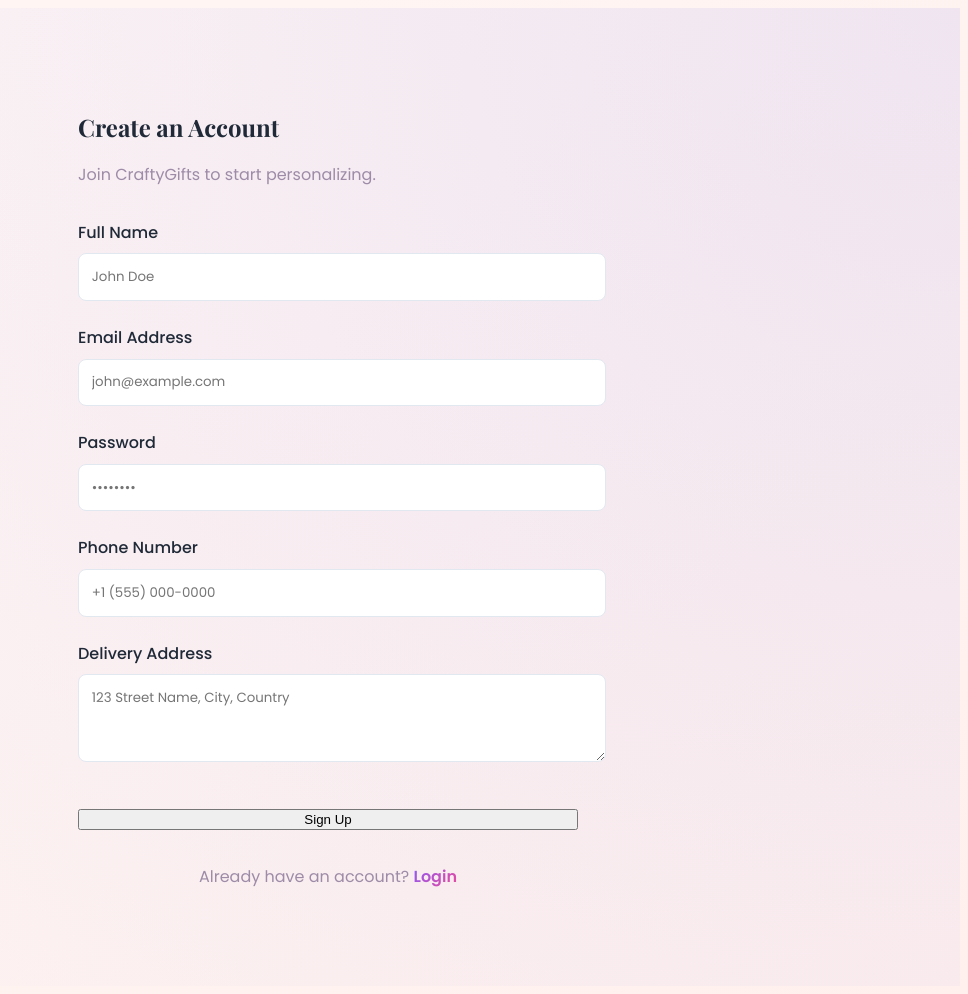
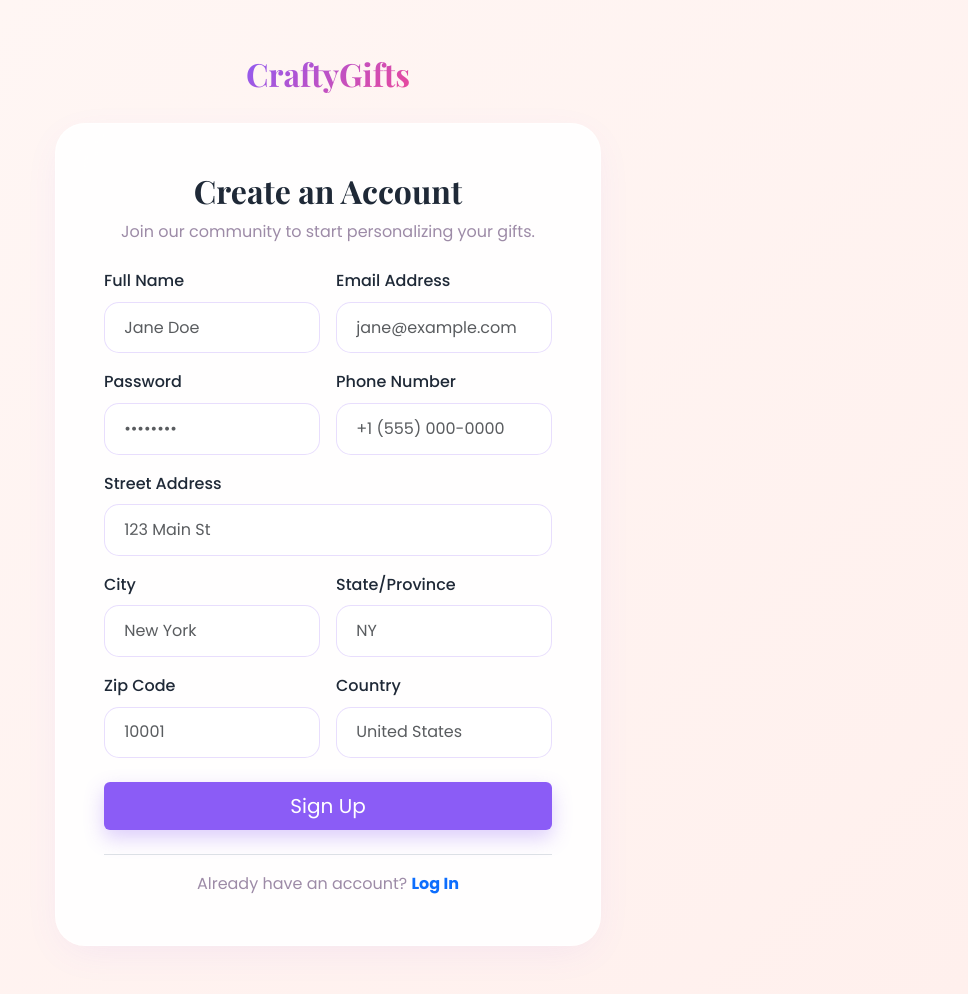
Before and after one commit to nsaranya28/Craft, a PHP site: page /auth/register.php in a window 1280 px wide. Shown: the whole page, without its empty margins (312-1280 px from the left). Run offline with PHP 8.4, Linux system fonts and the light colour scheme; some web fonts are replaced.

Commit message:
ui changes

```diff
--- a/auth/register.php
+++ b/auth/register.php
@@ -11,11 +11,15 @@ if ($_SERVER['REQUEST_METHOD'] == 'POST') {
     $password = password_hash($_POST['password'], PASSWORD_BCRYPT);
     $phone = $_POST['phone'];
     $address = $_POST['address'];
+    $city = $_POST['city'];
+    $state = $_POST['state'];
+    $zip_code = $_POST['zip_code'];
+    $country = $_POST['country'];
 
     try {
-        $stmt = $pdo->prepare("INSERT INTO users (name, email, password, phone, address) VALUES (?, ?, ?, ?, ?)");
-        $stmt->execute([$name, $email, $password, $phone, $address]);
-        $success = "Registration successful! <a href='login.php'>Login here</a>";
+        $stmt = $pdo->prepare("INSERT INTO users (name, email, password, phone, address, city, state, zip_code, country) VALUES (?, ?, ?, ?, ?, ?, ?, ?, ?)");
+        $stmt->execute([$name, $email, $password, $phone, $address, $city, $state, $zip_code, $country]);
+        $success = "Registration successful! You can now <a href='login.php' class='alert-link'>Login here</a>.";
     } catch (PDOException $e) {
         $error = "Error: Email already exists or connection failed.";
     }
@@ -26,82 +30,115 @@ if ($_SERVER['REQUEST_METHOD'] == 'POST') {
 <head>
     <meta charset="UTF-8">
     <meta name="viewport" content="width=device-width, initial-scale=1.0">
-    <title>Register | CraftyGifts</title>
+    <title>Create Account | CraftyGifts</title>
+    <!-- Bootstrap 5 CSS -->
+    <link href="https://cdn.jsdelivr.net/npm/bootstrap@5.3.2/dist/css/bootstrap.min.css" rel="stylesheet">
+    <link rel="stylesheet" href="https://cdnjs.cloudflare.com/ajax/libs/font-awesome/6.4.0/css/all.min.css">
     <link rel="stylesheet" href="../assets/css/style.css">
     <style>
-        .auth-container {
+        .auth-bg {
+            background: linear-gradient(135deg, var(--background) 0%, #FFF0ED 100%);
             min-height: 100vh;
             display: flex;
             align-items: center;
-            justify-content: center;
-            padding: 2rem;
-            background: radial-gradient(circle at top right, rgba(99, 102, 241, 0.1), transparent);
         }
         .auth-card {
-            width: 100%;
-            max-width: 500px;
+            background: rgba(255, 255, 255, 0.9);
+            backdrop-filter: blur(20px);
+            border: 1px solid rgba(255, 255, 255, 0.5);
+            border-radius: 30px;
+            box-shadow: var(--shadow-soft);
             padding: 3rem;
         }
-        .form-group {
-            margin-bottom: 1.5rem;
+        .form-control {
+            border-radius: 15px;
+            padding: 0.8rem 1.2rem;
+            border: 1px solid rgba(139, 92, 246, 0.2);
+            background: rgba(255, 255, 255, 0.8);
         }
-        .form-group label {
-            display: block;
-            margin-bottom: 0.5rem;
+        .form-control:focus {
+            box-shadow: 0 0 0 4px rgba(139, 92, 246, 0.1);
+            border-color: var(--primary);
+            background: #fff;
+        }
+        .form-label {
             font-weight: 500;
+            color: var(--text);
         }
-        .form-group input, .form-group textarea {
-            width: 100%;
-            padding: 0.8rem;
-            border-radius: 0.5rem;
-            border: 1px solid #e2e8f0;
-            font-family: inherit;
-        }
-        .form-group input:focus {
-            outline: none;
-            border-color: var(--primary);
-            box-shadow: 0 0 0 3px rgba(99, 102, 241, 0.1);
-        }
-        .error { color: #ef4444; margin-bottom: 1rem; }
-        .success { color: #10b981; margin-bottom: 1rem; }
     </style>
 </head>
-<body>
-    <div class="auth-container">
-        <div class="card auth-card animate-fade-in">
-            <h2 style="margin-bottom: 0.5rem;">Create an Account</h2>
-            <p style="color: var(--text-light); margin-bottom: 2rem;">Join CraftyGifts to start personalizing.</p>
+<body class="auth-bg">
+    <div class="container py-5">
+        <div class="row justify-content-center">
+            <div class="col-md-8 col-lg-6">
+                <div class="text-center mb-4 fade-up visible">
+                    <a href="../index.php" class="font-serif fs-2 fw-bold text-gradient text-decoration-none">CraftyGifts</a>
+                </div>
+                <div class="auth-card fade-up visible" style="transition-delay: 0.1s;">
+                    <h2 class="font-serif fw-bold text-center mb-2">Create an Account</h2>
+                    <p class="text-secondary text-center mb-4">Join our community to start personalizing your gifts.</p>
 
-            <?php if($error) echo "<p class='error'>$error</p>"; ?>
-            <?php if($success) echo "<p class='success'>$success</p>"; ?>
+                    <?php if($error): ?>
+                        <div class="alert alert-danger rounded-4" role="alert">
+                            <i class="fas fa-exclamation-circle me-2"></i> <?php echo $error; ?>
+                        </div>
+                    <?php endif; ?>
 
-            <form method="POST">
-                <div class="form-group">
-                    <label>Full Name</label>
-                    <input type="text" name="name" required placeholder="John Doe">
+                    <?php if($success): ?>
+                        <div class="alert alert-success rounded-4" role="alert">
+                            <i class="fas fa-check-circle me-2"></i> <?php echo $success; ?>
                         </div>
-                <div class="form-group">
-                    <label>Email Address</label>
-                    <input type="email" name="email" required placeholder="john@example.com">
+                    <?php endif; ?>
+
+                    <form method="POST" action="">
+                        <div class="row g-3">
+                            <div class="col-md-6">
+                                <label class="form-label">Full Name</label>
+                                <input type="text" name="name" class="form-control" required placeholder="Jane Doe">
                             </div>
-                <div class="form-group">
-                    <label>Password</label>
-                    <input type="password" name="password" required placeholder="••••••••">
+                            <div class="col-md-6">
+                                <label class="form-label">Email Address</label>
+                                <input type="email" name="email" class="form-control" required placeholder="jane@example.com">
                             </div>
-                <div class="form-group">
-                    <label>Phone Number</label>
-                    <input type="text" name="phone" placeholder="+1 (555) 000-0000">
+                            <div class="col-md-6">
+                                <label class="form-label">Password</label>
+                                <input type="password" name="password" class="form-control" required placeholder="••••••••">
                             </div>
-                <div class="form-group">
-                    <label>Delivery Address</label>
-                    <textarea name="address" rows="3" placeholder="123 Street Name, City, Country"></textarea>
+                            <div class="col-md-6">
+                                <label class="form-label">Phone Number</label>
+                                <input type="text" name="phone" class="form-control" placeholder="+1 (555) 000-0000">
                             </div>
-                <button type="submit" class="btn btn-primary" style="width: 100%; margin-top: 1rem;">Sign Up</button>
+                            <div class="col-12">
+                                <label class="form-label">Street Address</label>
+                                <input type="text" name="address" class="form-control" placeholder="123 Main St">
+                            </div>
+                            <div class="col-md-6">
+                                <label class="form-label">City</label>
+                                <input type="text" name="city" class="form-control" placeholder="New York">
+                            </div>
+                            <div class="col-md-6">
+                                <label class="form-label">State/Province</label>
+                                <input type="text" name="state" class="form-control" placeholder="NY">
+                            </div>
+                            <div class="col-md-6">
+                                <label class="form-label">Zip Code</label>
+                                <input type="text" name="zip_code" class="form-control" placeholder="10001">
+                            </div>
+                            <div class="col-md-6">
+                                <label class="form-label">Country</label>
+                                <input type="text" name="country" class="form-control" placeholder="United States">
+                            </div>
+                            <div class="col-12 mt-4">
+                                <button type="submit" class="btn btn-primary-custom w-100 py-2 fs-5">Sign Up</button>
+                            </div>
+                        </div>
                     </form>
 
-            <p style="text-align: center; margin-top: 2rem; color: var(--text-light);">
-                Already have an account? <a href="login.php" class="text-gradient" style="font-weight: 600;">Login</a>
-            </p>
+                    <div class="text-center mt-4 pt-3 border-top">
+                        <p class="text-secondary mb-0">Already have an account? <a href="login.php" class="text-primary fw-bold text-decoration-none">Log In</a></p>
+                    </div>
+                </div>
+            </div>
         </div>
     </div>
 </body>
--- a/setup_db.php
+++ b/setup_db.php
@@ -9,7 +9,7 @@ try {
     $pdo->setAttribute(PDO::ATTR_ERRMODE, PDO::ERRMODE_EXCEPTION);
 
     // Read schema.sql
-    $sql = file_get_contents('schema.sql');
+    $sql = "DROP DATABASE IF EXISTS custom_craft_db;\n" . file_get_contents('schema.sql');
 
     // Execute SQL
     $pdo->exec($sql);
```
Also changed, not shown: auth/login.php (+66 -54 lines), schema.sql (+111 -49 lines), seed.php (+11 -3 lines). Lines whose indentation alone changed are shown as unchanged.
